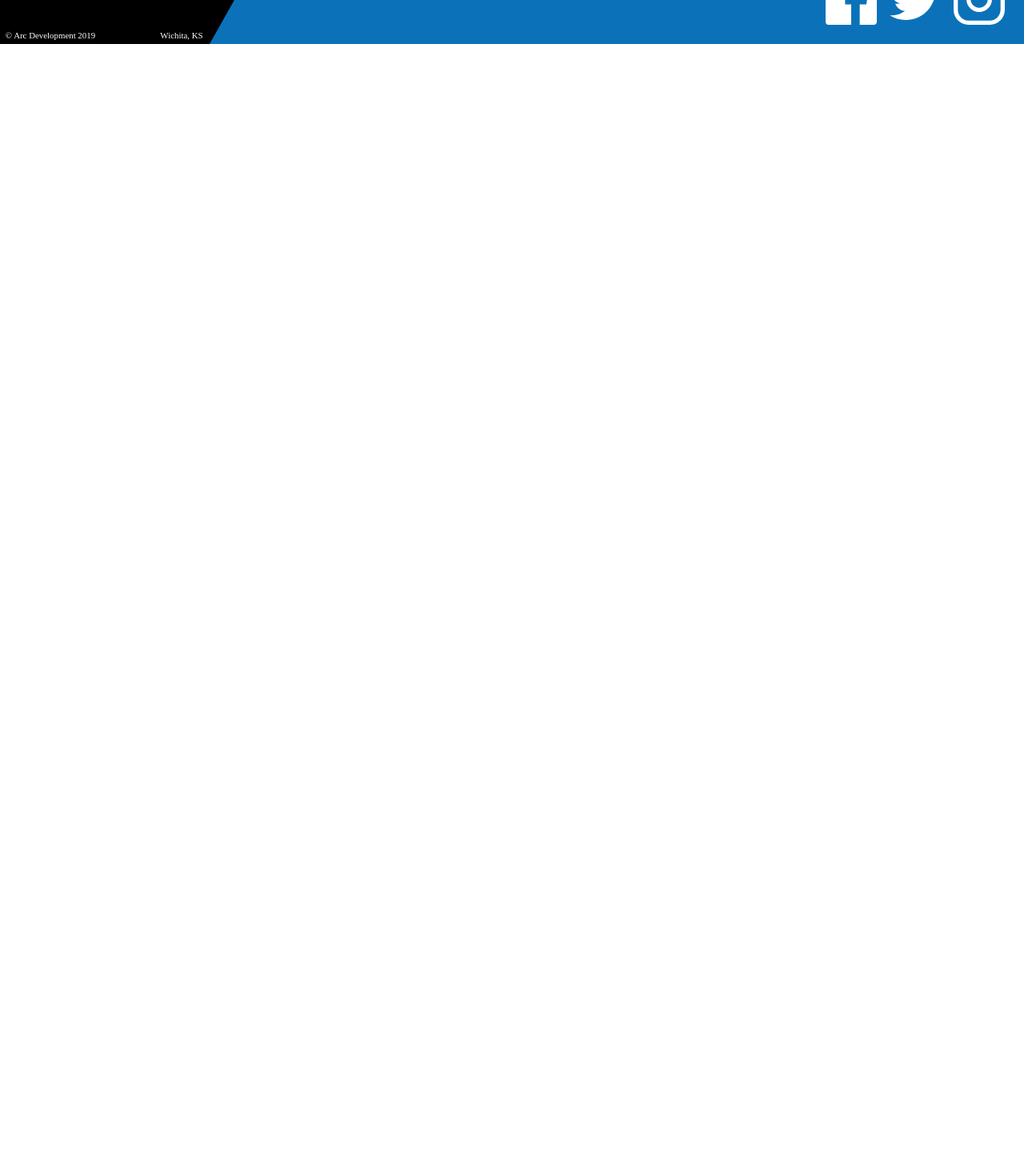
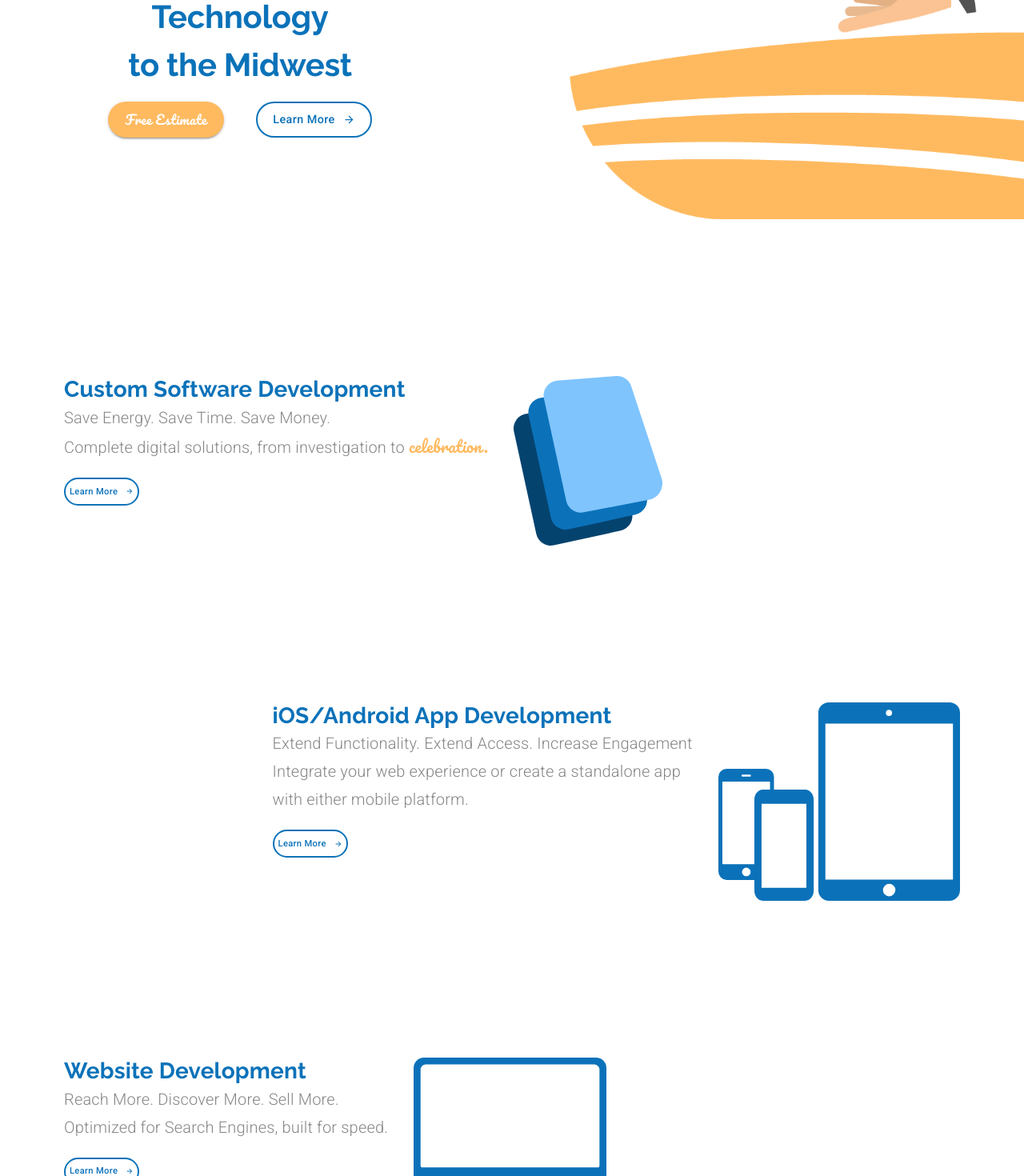
Before and after one commit to harishkrishnan24/material-ui-custom-website, a React (Create React App) app: page / in a window 1280 px wide. Shown: the part 320-1790 px from the top of the page at 80% size. Before the commit the page ends 800 px from the top, so only its background shows below. Built offline with nearby package versions, Linux system fonts and the light colour scheme.

Commit message:
Add services info

```diff
--- a/package.json
+++ b/package.json
@@ -11,6 +11,7 @@
     "@testing-library/user-event": "^7.2.1",
     "react": "^16.13.1",
     "react-dom": "^16.13.1",
+    "react-lottie": "^1.2.3",
     "react-router-dom": "^5.2.0",
     "react-scripts": "3.4.1"
   },
--- a/src/components/App.js
+++ b/src/components/App.js
@@ -5,6 +5,7 @@
 import theme from "./ui/Theme";
 import Header from "./ui/Header";
 import Footer from "./ui/Footer";
+import LandingPage from "./LandingPage";
 
 function App() {
 	const [selectedIndex, setSelectedIndex] = useState(0);
@@ -20,7 +21,7 @@
 					setSelectedIndex={setSelectedIndex}
 				/>
 				<Switch>
-					<Route exact path='/' component={() => <div>Home</div>} />
+					<Route exact path='/' component={LandingPage} />
 					<Route exact path='/services' component={() => <div>Services</div>} />
 					<Route
 						exact
--- /dev/null
+++ b/src/components/LandingPage.js
@@ -0,0 +1,258 @@
+import React from "react";
+import Lottie from "react-lottie";
+import { makeStyles, useTheme } from "@material-ui/core/styles";
+import Grid from "@material-ui/core/Grid";
+import Button from "@material-ui/core/Button";
+import Typography from "@material-ui/core/Typography";
+import useMediaQuery from "@material-ui/core/useMediaQuery";
+
+import animationData from "../animations/landinganimation/data";
+import customSoftwareIcon from "../assets/Custom Software Icon.svg";
+import mobileAppsIcon from "../assets/mobileIcon.svg";
+import websitesIcon from "../assets/websiteIcon.svg";
+
+import ButtonArrow from "./ui/ButtonArrow";
+
+const useStyles = makeStyles((theme) => ({
+	animation: {
+		maxWidth: "50em",
+		minWidth: "21em",
+		marginTop: "2em",
+		marginLeft: "10%",
+		[theme.breakpoints.down("sm")]: {
+			maxWidth: "30em",
+		},
+	},
+	estimateButton: {
+		...theme.typography.estimate,
+		backgroundColor: theme.palette.common.orange,
+		borderRadius: 50,
+		height: 45,
+		width: 145,
+		marginRight: 40,
+		"&:hover": {
+			backgroundColor: theme.palette.secondary.light,
+		},
+	},
+	buttonContainer: {
+		marginTop: "1em",
+	},
+	learnButtonHero: {
+		...theme.typography.learnButton,
+		fontSize: "0.9rem",
+		height: 45,
+		width: 145,
+	},
+	mainContainer: {
+		marginTop: "5em",
+		[theme.breakpoints.down("md")]: {
+			marginTop: "3em",
+		},
+		[theme.breakpoints.down("xs")]: {
+			marginTop: "2em",
+		},
+	},
+	heroTextContainer: {
+		minWidth: "21.5em",
+		marginLeft: "1em",
+		[theme.breakpoints.down("xs")]: {
+			marginLeft: 0,
+		},
+	},
+	specialText: {
+		fontFamily: "Pacifico",
+		color: theme.palette.common.orange,
+	},
+	learnButton: {
+		...theme.typography.learnButton,
+		fontSize: "0.7rem",
+		height: 35,
+		padding: 5,
+		[theme.breakpoints.down("sm")]: {
+			marginBottom: "2em",
+		},
+	},
+	subtitle: {
+		marginBottom: "1em",
+	},
+	icon: {
+		marginLeft: "2em",
+		[theme.breakpoints.down("xs")]: {
+			marginLeft: 0,
+		},
+	},
+	serviceContainer: {
+		marginTop: "12em",
+		[theme.breakpoints.down("sm")]: {
+			padding: 25,
+		},
+	},
+}));
+
+export default function LandingPage() {
+	const classes = useStyles();
+	const defaultOptions = {
+		loop: true,
+		autoplay: true,
+		animationData: animationData,
+		renderSettings: {
+			preserveAspectRatio: "xMidYMid slice",
+		},
+	};
+	const theme = useTheme();
+	const matchesSM = useMediaQuery(theme.breakpoints.down("sm"));
+
+	return (
+		<Grid container direction='column' className={classes.mainContainer}>
+			<Grid item>
+				<Grid container direction='row' justify='flex-end' alignItems='center'>
+					<Grid item sm className={classes.heroTextContainer}>
+						<Typography align='center' variant='h2'>
+							Bringing West Coast Technology
+							<br />
+							to the Midwest
+						</Typography>
+						<Grid
+							container
+							justify='center'
+							className={classes.buttonContainer}>
+							<Grid item>
+								<Button variant='contained' className={classes.estimateButton}>
+									Free Estimate
+								</Button>
+							</Grid>
+							<Grid item>
+								<Button variant='outlined' className={classes.learnButtonHero}>
+									<span style={{ marginRight: 10 }}>Learn More</span>
+									<ButtonArrow
+										width={15}
+										height={15}
+										fill={theme.palette.common.blue}
+									/>
+								</Button>
+							</Grid>
+						</Grid>
+					</Grid>
+					<Grid item sm className={classes.animation}>
+						<Lottie options={defaultOptions} height='100%' width='100%' />
+					</Grid>
+				</Grid>
+			</Grid>
+			{/* Custom software Block */}
+			<Grid item>
+				<Grid
+					container
+					direction='row'
+					className={classes.serviceContainer}
+					justify={matchesSM ? "center" : undefined}>
+					<Grid
+						item
+						style={{
+							marginLeft: matchesSM ? 0 : "5em",
+							textAlign: matchesSM ? "center" : undefined,
+						}}>
+						<Typography variant='h4'>Custom Software Development</Typography>
+						<Typography variant='subtitle1'>
+							Save Energy. Save Time. Save Money.
+						</Typography>
+						<Typography variant='subtitle1' className={classes.subtitle}>
+							Complete digital solutions, from investigation to{" "}
+							<span className={classes.specialText}>celebration.</span>
+						</Typography>
+						<Button variant='outlined' className={classes.learnButton}>
+							<span style={{ marginRight: 10 }}>Learn More</span>
+							<ButtonArrow
+								width={10}
+								height={10}
+								fill={theme.palette.common.blue}
+							/>
+						</Button>
+					</Grid>
+					<Grid item>
+						<img
+							className={classes.icon}
+							alt='Custom Software Icon'
+							src={customSoftwareIcon}
+						/>
+					</Grid>
+				</Grid>
+			</Grid>
+			{/* iOS/Android */}
+			<Grid item>
+				<Grid
+					container
+					direction='row'
+					className={classes.serviceContainer}
+					justify={matchesSM ? "center" : "flex-end"}>
+					<Grid
+						item
+						style={{
+							textAlign: matchesSM ? "center" : undefined,
+						}}>
+						<Typography variant='h4'>iOS/Android App Development</Typography>
+						<Typography variant='subtitle1'>
+							Extend Functionality. Extend Access. Increase Engagement
+						</Typography>
+						<Typography variant='subtitle1' className={classes.subtitle}>
+							Integrate your web experience or create a standalone app{" "}
+							{matchesSM ? null : <br />} with either mobile platform.
+						</Typography>
+						<Button variant='outlined' className={classes.learnButton}>
+							<span style={{ marginRight: 10 }}>Learn More</span>
+							<ButtonArrow
+								width={10}
+								height={10}
+								fill={theme.palette.common.blue}
+							/>
+						</Button>
+					</Grid>
+					<Grid item style={{ marginRight: matchesSM ? 0 : "5em" }}>
+						<img
+							className={classes.icon}
+							alt='mobile phone Icon'
+							src={mobileAppsIcon}
+						/>
+					</Grid>
+				</Grid>
+			</Grid>
+			{/* Website Dev */}
+			<Grid item>
+				<Grid
+					container
+					direction='row'
+					className={classes.serviceContainer}
+					justify={matchesSM ? "center" : undefined}>
+					<Grid
+						item
+						style={{
+							marginLeft: matchesSM ? 0 : "5em",
+							textAlign: matchesSM ? "center" : undefined,
+						}}>
+						<Typography variant='h4'>Website Development</Typography>
+						<Typography variant='subtitle1'>
+							Reach More. Discover More. Sell More.
+						</Typography>
+						<Typography variant='subtitle1' className={classes.subtitle}>
+							Optimized for Search Engines, built for speed.
+						</Typography>
+						<Button variant='outlined' className={classes.learnButton}>
+							<span style={{ marginRight: 10 }}>Learn More</span>
+							<ButtonArrow
+								width={10}
+								height={10}
+								fill={theme.palette.common.blue}
+							/>
+						</Button>
+					</Grid>
+					<Grid item>
+						<img
+							className={classes.icon}
+							alt='Website Icon'
+							src={websitesIcon}
+						/>
+					</Grid>
+				</Grid>
+			</Grid>
+		</Grid>
+	);
+}
--- /dev/null
+++ b/src/components/ui/ButtonArrow.js
@@ -0,0 +1,15 @@
+import React from "react";
+
+export default function ButtonArrow(props) {
+	return (
+		<svg
+			className={props.class}
+			xmlns='http://www.w3.org/2000/svg'
+			width={props.width}
+			height={props.height}
+			fill={props.fill}
+			viewBox='0 0 18 18'>
+			<path d='M9 3L7.94 4.06l4.19 4.19H3v1.5h9.13l-4.19 4.19L9 15l6-6z' />
+		</svg>
+	);
+}
--- a/src/components/ui/Footer.js
+++ b/src/components/ui/Footer.js
@@ -110,7 +110,7 @@
 									props.setValue(1);
 									props.setSelectedIndex(2);
 								}}>
-								Mobile App Development
+								iOS/Android App Development
 							</Grid>
 							<Grid
 								item
--- a/src/components/ui/Header.js
+++ b/src/components/ui/Header.js
@@ -73,6 +73,9 @@
 		marginLeft: "50px",
 		marginRight: "25px",
 		height: "45px",
+		"&:hover": {
+			backgroundColor: theme.palette.secondary.light,
+		},
 	},
 	menu: {
 		backgroundColor: theme.palette.common.blue,
@@ -158,7 +161,7 @@
 			selectedIndex: 1,
 		},
 		{
-			name: "Mobile App Development",
+			name: "iOS/Android App Development",
 			link: "/mobileapps",
 			activeIndex: 1,
 			selectedIndex: 2,
--- a/src/components/ui/Theme.js
+++ b/src/components/ui/Theme.js
@@ -2,6 +2,7 @@
 
 const arcBlue = "#0B72B9";
 const arcOrange = "#FFBA60";
+const arcGrey = "#868686";
 
 export default createMuiTheme({
 	palette: {
@@ -29,5 +30,31 @@
 			textTransform: "none",
 			color: "white",
 		},
+		h2: {
+			fontFamily: "Raleway",
+			fontWeight: 700,
+			fontSize: "2.5rem",
+			color: arcBlue,
+			lineHeight: 1.5,
+		},
+		h4: {
+			fontFamily: "Raleway",
+			fontSize: "1.75rem",
+			color: arcBlue,
+			fontWeight: 700,
+		},
+		subtitle1: {
+			fontSize: "1.25rem",
+			fontWeight: 300,
+			color: arcGrey,
+		},
+		learnButton: {
+			borderColor: arcBlue,
+			color: arcBlue,
+			borderWidth: 2,
+			textTransform: "none",
+			borderRadius: 50,
+			fontFamily: "Roboto",
+		},
 	},
 });
```
Also changed, not shown: 1 other file (tests, documents, lock files or other folders).
